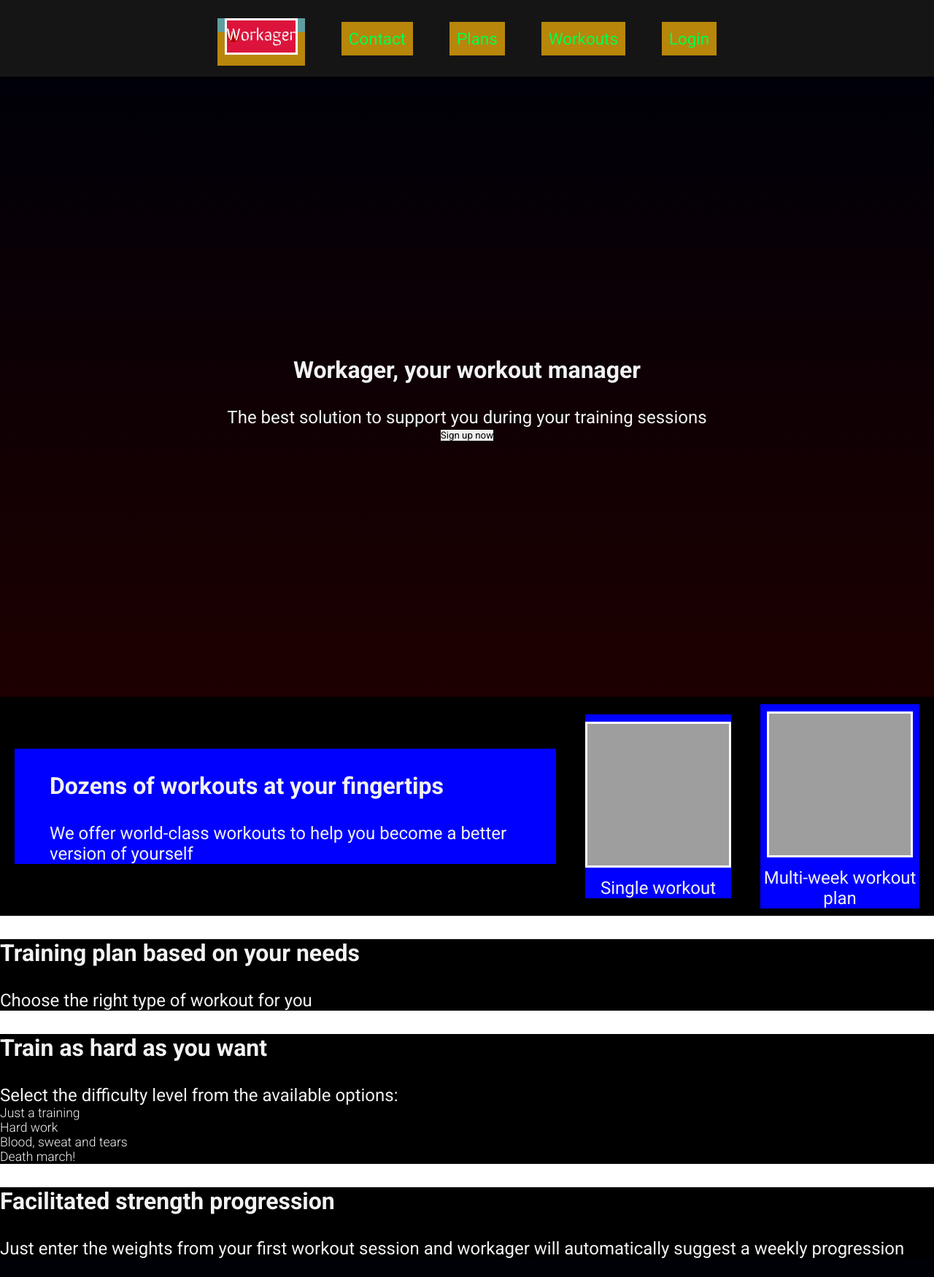
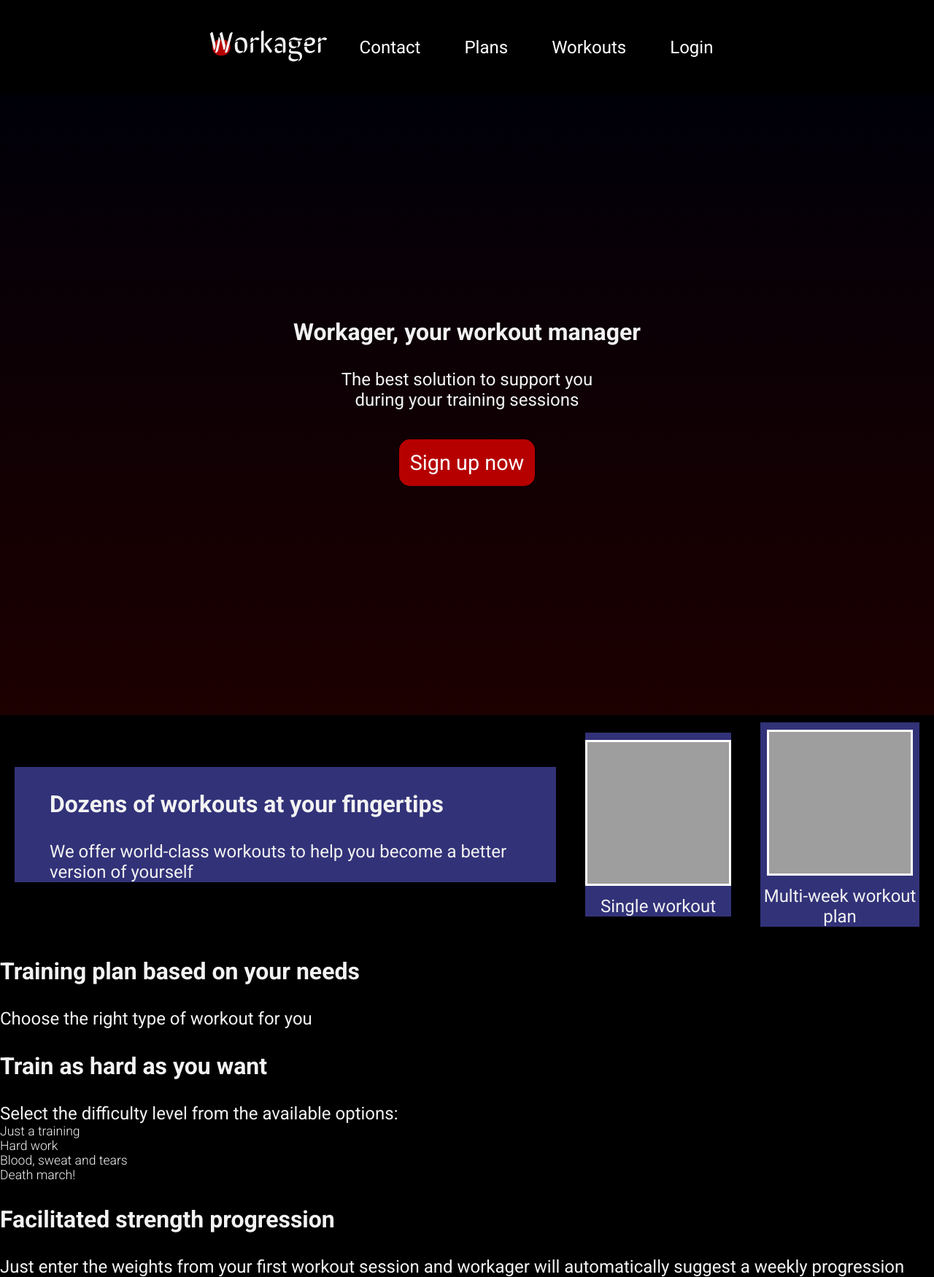
Before and after one commit to MarcinScieszka/workout-manager, a PHP site: page /views/homepage.html in a window 1280 px wide. Shown: the whole page at 73% size. Before the commit the page ends 1725 px from the top, so only its background shows below. Run offline with PHP 8.4, Linux system fonts and the light colour scheme; grey boxes are pictures that could not be loaded.

Commit message:
update homepage and header styling

```diff
--- a/src/css/homepage.css
+++ b/src/css/homepage.css
@@ -1,23 +1,35 @@
 .hero {
     height: 850px;
     width: 100vw;
-    background: linear-gradient(180deg, rgba(0, 0, 9, 0.91) 0%, #1D0000 100%);
-    text-align: center;
+    background: linear-gradient(180deg, rgba(0, 0, 9, 0.91) 0%, #1D0000 100%);  text-align: center;
     display: table-cell;
     vertical-align: middle;
+    /* text-align: left; */
+}
 
+.hero > button {
+    background-color: #B60000;
+    color: white;
+    margin: 40px;
+    padding: 15px;
+    border-radius: 15px;
+    font-size: 1.8rem;
+}
 
+.hero > button:hover {
+    background-color: #a30000;
 }
 
 .section-two {
+    background-color: black;
     display: flex;
     text-align: center;
     justify-content: center;
     align-items: center;
-
 }
 
 .section-two img {
+
     width: 200px;
     height: 200px;
     border: 3px solid #fff;
@@ -29,7 +41,7 @@
     height: auto;
     width: auto;
     margin: 10px 20px;
-    background-color: blue;
+    background-color: rgb(50, 50, 121);
 }
 
 .section-two .content-item:first-child {
--- a/src/css/index.css
+++ b/src/css/index.css
@@ -15,7 +15,7 @@
 
 body {
     color: #f2f2f2;
-    width: 100vw;
+    background-color: black;
 }
 
 /*  ---------------------------
@@ -23,50 +23,51 @@ body {
 ---------------------------  */
 
 header {
-    /* height: 130px; */
-    width: 100%;
-    background-color: #151515;
+    height: 130px;
+    background-color: #000000;
     display: flex;
     justify-content: center;
     align-items: center;
 }
 
-header .header-item {
-    font-size: 1.4rem;
-    background-color: cadetblue;
-    margin: 25px;
+#logo {
+    width: 180px;
+    height: 80px;
+    margin: 0 5px;
+    padding: 10px;
+    border-radius: 15px;
 }
 
-header img {
-    background-color: crimson;
-    width: 100px;
-    height: 50px;
-    border: 3px solid #fff;
+.header-item {
+/* button { */
 
-    /* padding: 10px; */
-    /* margin: 10px 0; */
+    /* width: 200px;
+    height: 50px; */
+    /* background-color: turquoise; */
+    margin: 0 10px;
+    font-size: 1.5rem;
+    color: rgb(0, 0, 0);
+    /* background-color: #F0F0F0; */
+    padding: 10px;
 }
 
-header .logo {
-    /* object-fit:contain; */
-    /* background-color: blueviolet; */
-   /* margin: 0 1rem; */
+.header-item > a {
+/* button > a { */
+    color: white;
+    text-decoration: none;
+    padding: 10px;
+
+    border-radius: 15px;
 }
 
-header a {
-    text-decoration: none;
-    padding: 10px;
-    color: rgb(0, 255, 76);
-    background-color: darkgoldenrod;
+/* .header-item:hover { */
+    .header-item >  a:hover {
+   background-color: #e2e2e2;
+   color: black;
 }
 
-header a:hover {
-   background-color: #e2e2e2;
-}
-
-section {
-    background-color: black;
-
+img:hover {
+    background-color: rgb(12, 12, 12);
 }
 
 /*  ---------------------------
--- a/src/views/homepage.html
+++ b/src/views/homepage.html
@@ -10,16 +10,15 @@
 </head>
 <body>
     <header>
-        <div class="header-item">
-            <a class="logo" href="/">
-                <img src="../img/logo_text.svg">
-            </a>
-        </div>
+        <a href="/"><img src="../img/logo_text.svg" alt="Workager logo" id="logo"></a>
+
+        <!-- <a href="/" id="logo">Workager logo</a> -->
         <div class="header-item">
             <a href="/contact">Contact</a>
         </div>
         <div class="header-item">
             <a href="/plans">Plans</a>
+            <!-- <a href="/plans">Plans</a> -->
         </div>
         <div class="header-item">
             <a href="/workouts">Workouts</a>
@@ -31,7 +30,7 @@
     <section>
         <div class="hero">
             <h1 class="item">Workager, your workout manager</h1>
-            <h2 class="item">The best solution to support you
+            <h2 class="item">The best solution to support you <br>
                 during your training sessions</h2>
             <button class="hero-button item">Sign up now</button>
 
```
